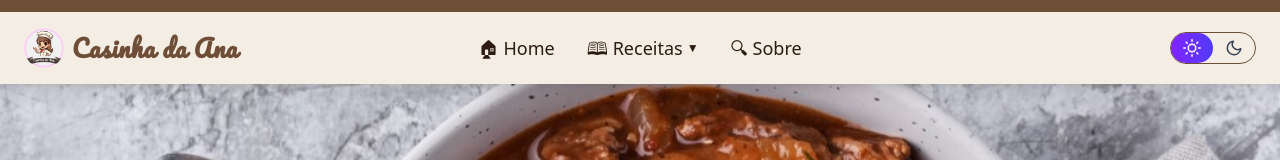
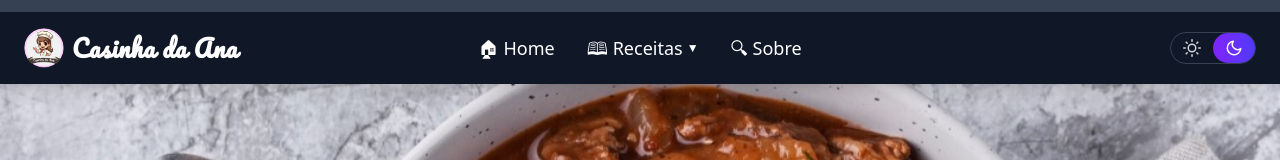
Before and after one commit to allansf29/receitas-site, a React (Vite) app in the folder Front-End/: page / in a window 1280 px wide. Shown: the top 160 px of the page. Built offline with nearby package versions, Linux system fonts and the light colour scheme; no server answers; a web font is replaced by a local one.

Commit message:
Button de dark theme agora fica salvo no localstorage quando selecionado.

```diff
--- a/Front-End/src/components/Navbar.tsx
+++ b/Front-End/src/components/Navbar.tsx
@@ -38,12 +38,17 @@ const Navbar: React.FC = () => {
       <div className="top-0 left-0 w-full h-3 bg-primary dark:bg-gray-700"></div>
       <nav className="container mx-auto px-6 py-4 flex items-center justify-between relative">
         <a className="flex items-center space-x-2 font-logo">
-          <img src={Logo} alt="Logo Casinha da Ana" className="h-10 w-10 rounded-full" />
+          <motion.img src={Logo} alt="Logo Casinha da Ana"
+            className="h-10 w-10 rounded-full"
+            initial={{ opacity: 0, scale: 0.9 }}
+            animate={{ opacity: 1, scale: 1 }}
+            transition={{ duration: 1, delay: 0.8 }}
+          />
           <motion.span
             className="text-2xl font-bold text-primary dark:text-white tracking-wide"
             initial={{ opacity: 0, scale: 0.9 }}
             animate={{ opacity: 1, scale: 1 }}
-            transition={{ duration: 0.7, delay: 1 }}
+            transition={{ duration: 1, delay: 1.2 }}
           >
             Casinha da Ana
           </motion.span>
--- a/Front-End/src/components/SliderToggle.tsx
+++ b/Front-End/src/components/SliderToggle.tsx
@@ -8,19 +8,20 @@ const TOGGLE_CLASSES =
   "text-sm font-medium flex items-center gap-2 px-3 py-1.5 transition-colors relative z-10";
 
 const ThemeToggle = () => {
-  const [selected, setSelected] = useState<ToggleOptionsType>("light");
+  const [selected, setSelected] = useState<ToggleOptionsType | null>(null);
 
-  // Carrega o tema salvo no localStorage
+  // Carrega o tema salvo no localStorage OU define dark como padrão
   useEffect(() => {
     const savedTheme = localStorage.getItem("theme") as ToggleOptionsType | null;
-    if (savedTheme) {
-      setSelected(savedTheme);
-      document.documentElement.classList.add(savedTheme);
-    }
+    const initialTheme = savedTheme || "dark"; // se não tiver nada, começa no dark
+    setSelected(initialTheme);
+    document.documentElement.classList.add(initialTheme);
   }, []);
 
   // Atualiza o tema quando `selected` mudar
   useEffect(() => {
+    if (!selected) return; // se ainda não foi definido, não faz nada
+
     const root = document.documentElement;
     root.classList.remove("light", "dark");
     root.classList.add(selected);
@@ -30,7 +31,7 @@ const ThemeToggle = () => {
   }, [selected]);
 
   return (
-    <div className="relative flex items-center rounded-full border-1 border-primary dark:border-1 dark:border-gray-700 transition-colors duration-500">
+    <div className="relative flex items-center rounded-full border border-primary dark:border-gray-700 transition-colors duration-500">
       {/* Light */}
       <button
         className={`${TOGGLE_CLASSES} ${
@@ -56,6 +57,7 @@ const ThemeToggle = () => {
       </button>
 
       {/* Background animado */}
+      {selected && (
         <div
           className={`absolute inset-0 z-0 flex ${
             selected === "dark" ? "justify-end" : "justify-start"
@@ -67,6 +69,7 @@ const ThemeToggle = () => {
             className="h-full w-1/2 rounded-full bg-gradient-to-r from-violet-600 to-indigo-600"
           />
         </div>
+      )}
     </div>
   );
 };
--- a/Front-End/src/pages/Admin/Login.tsx
+++ b/Front-End/src/pages/Admin/Login.tsx
@@ -17,7 +17,7 @@ export default function Login() {
       const res = await api.post("/admin/login", { username, password });
       localStorage.setItem("token", res.data.token);
       // vai pra lista de receitas do admin
-      navigate("/admin/recipes");
+      navigate("/admin/dashboard");
     } catch (err) {
       console.error("Login erro:", err);
       alert("Login inválido!");
--- a/Front-End/src/services/api.ts
+++ b/Front-End/src/services/api.ts
@@ -1,7 +1,7 @@
 import axios from "axios";
 
 const api = axios.create({
-  baseURL: "http://localhost:3000",
+  baseURL: "http://192.168.1.108:3000",
 });
 
 export default api;
```
Lines whose indentation alone changed are shown as unchanged.
